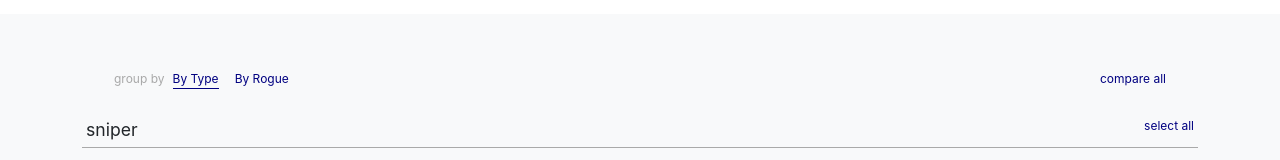
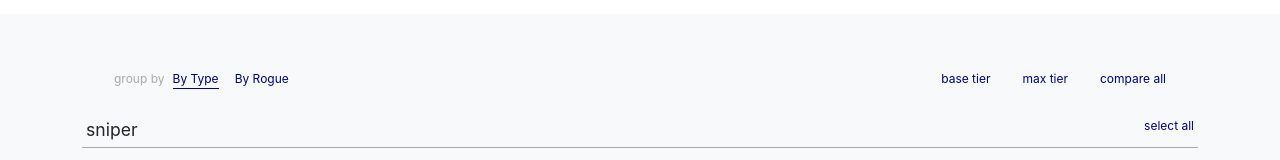
Before and after one commit to timum-viw/rctd, a React (Create React App) app: page / in a window 1280 px wide. Shown: the part 396-556 px from the top of the page. Built offline with nearby package versions, Linux system fonts and the light colour scheme.

Commit message:
add buttons for max / base tier

```diff
--- a/src/App.js
+++ b/src/App.js
@@ -23,6 +23,8 @@ function App() {
 
   const clearSelection = () => setWeapons( weapons.map( w => ({ ...w, active: false })))
   const selectAll = () => setWeapons( weapons.map( w => ({ ...w, active: true })))
+  const maxTier = () => setWeapons( weapons.map( w => ({ ...w, tier: w.stats.length - 1 })))
+  const baseTier = () => setWeapons( weapons.map( w => ({ ...w, tier: 0 })))
 
   const Grouping = ({ toGroups }) => <div className="row">
     {weapons
@@ -78,6 +80,8 @@ function App() {
               </div>
               <div className="col-6 text-end">
                 <div className="px-3 my-2" style={{color: 'navy', fontSize: '.75rem', cursor: 'pointer'}}>
+                  <span className="mx-3 d-inline-block" onClick={ () => baseTier() }>base tier</span>
+                  <span className="mx-3 d-inline-block" onClick={ () => maxTier() }>max tier</span>
                   <span className="mx-3 d-inline-block" onClick={ () => selectAll() }>compare all</span>
                 </div>
               </div>
```
